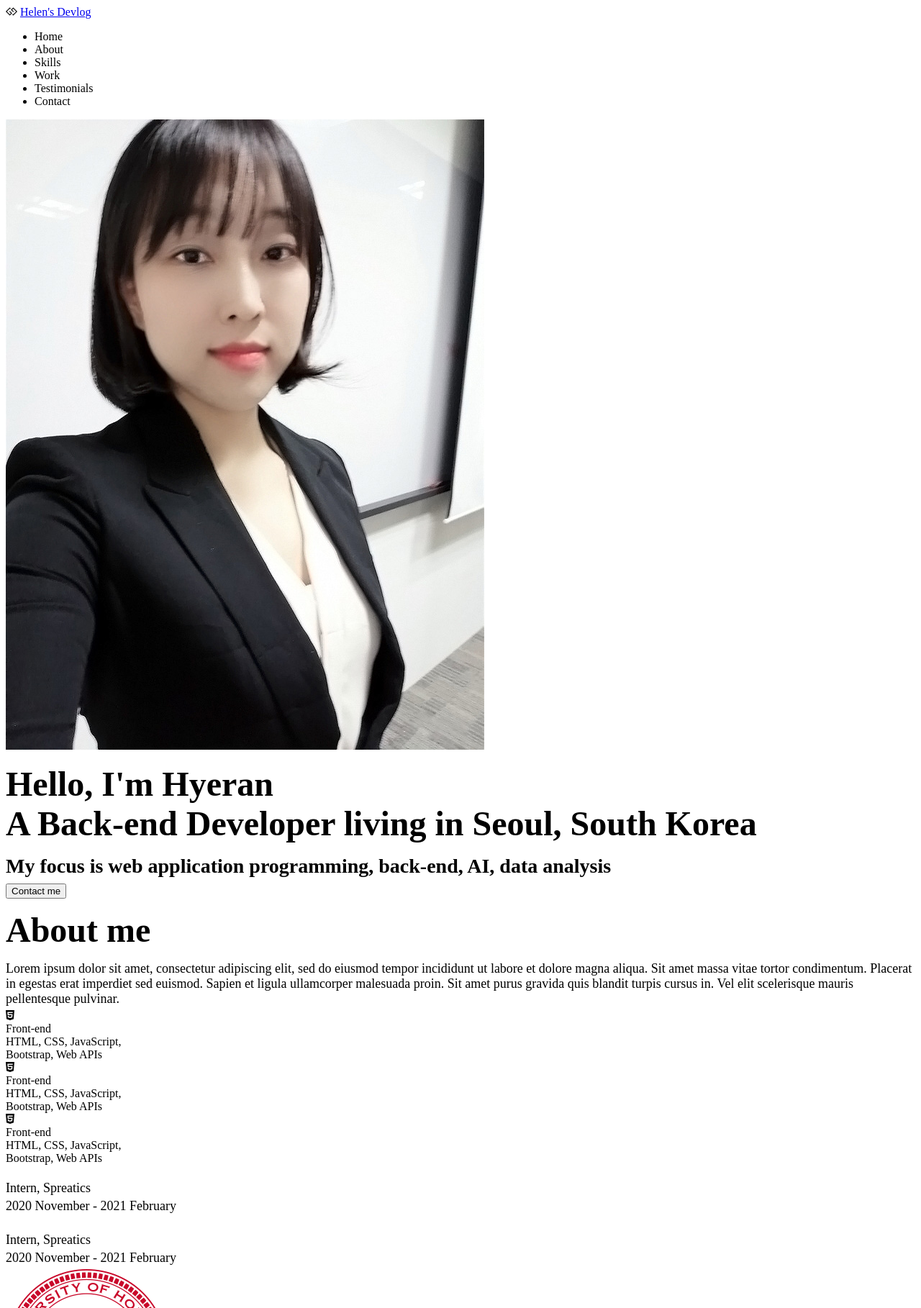
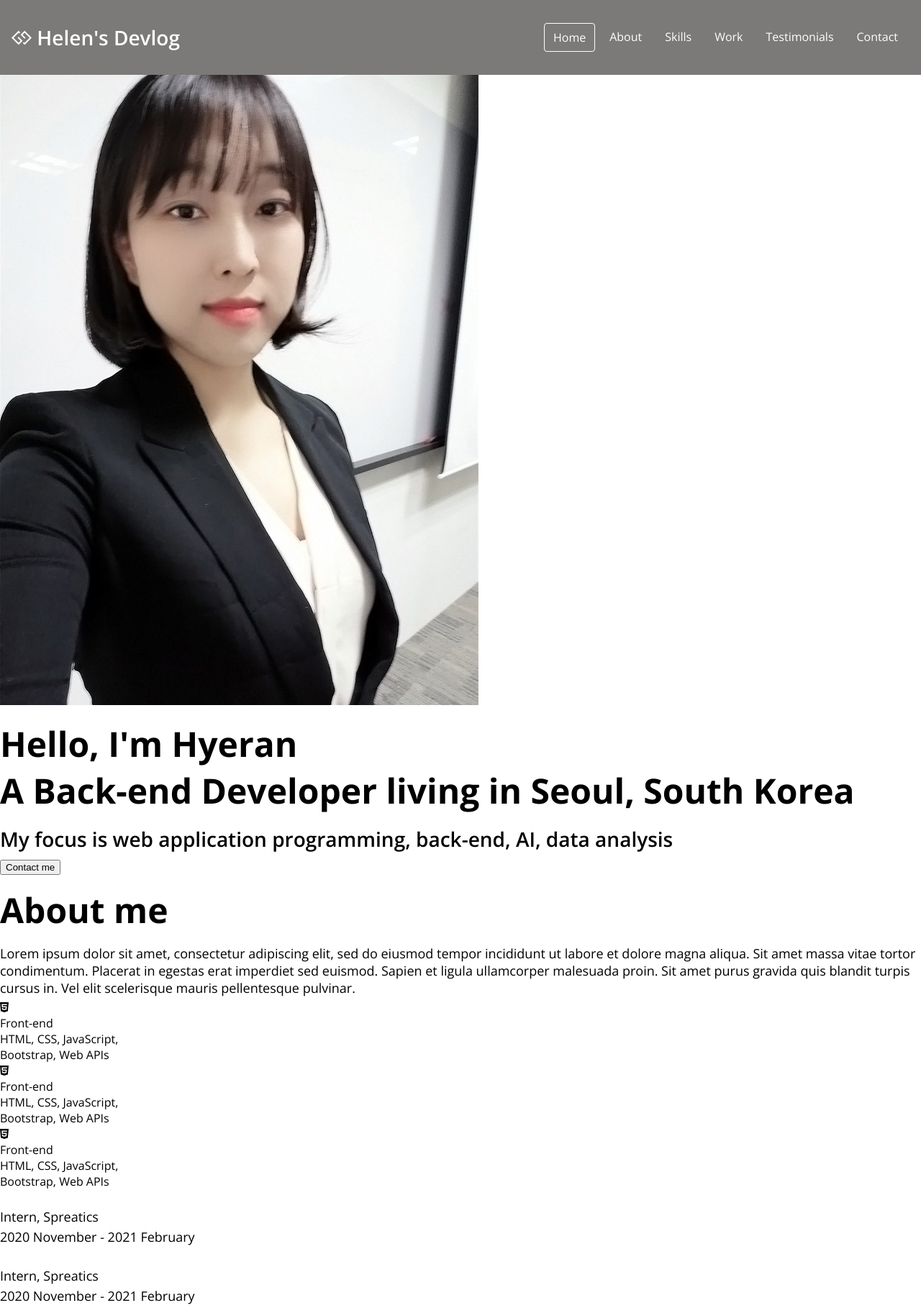
Before and after one commit to hpark3/Web, a PHP site: page / in a window 1280 px wide. Shown: the top 1818 px of the page at 72% size. Run offline with PHP 8.4, Linux system fonts and the light colour scheme; some libraries are stand-ins or nearby versions.

Commit message:
css: navbar

```diff
--- a/index.html
+++ b/index.html
@@ -22,8 +22,8 @@
             <a href="#">Helen's Devlog</a>
         </div>
         <div class="navbar__menu">
-            <ul class="navbar__menu__list">
-                <li class="navbar__menu__item">Home</li>
+            <ul class="navbar__menu">
+                <li class="navbar__menu__item active">Home</li>
                 <li class="navbar__menu__item">About</li>
                 <li class="navbar__menu__item">Skills</li>
                 <li class="navbar__menu__item">Work</li>
--- a/style.css
+++ b/style.css
@@ -28,11 +28,29 @@
     --weight-regular: 400;
 
     /* Size */
+    --size-border-radius: 4px;
 }
   /* Universal tags */
   *{
     box-sizing: border-box;
   }
+
+  body{
+    font-family: 'Open Sans', sans-serif;
+    margin: 0;
+    cursor: default;
+  }
+
+  a{
+      text-decoration: none;
+      color: var(--color-white);
+  }
+
+  ul{
+      list-style: none;
+      padding-left: 0;
+  }
+
   /* border-box: box-sizing 속성을 border-box로 지정하면  테두리를 포함한 크기를 지정할 수 있기 때문에 예측 용이.
   즉, 패딩을 줬을 때 높이와 너비가 그 패딩을 포함했을 때도 동일한 높이와 너비가 되도록 함.  */
 
@@ -65,3 +83,37 @@
     color: var(--color-black);
     margin: 4px 0;
   }
+
+  /* Navbar */
+  #navbar{
+    display: flex;
+    justify-content: space-between;
+    background-color: var(--color-light-grey);
+    align-items: center;
+    color: var(--color-white);
+    padding: 16px;
+  }
+
+  .navbar__menu{
+      display: flex;
+  }
+
+  .navbar__logo{
+      font-size: var(--font-medium);
+      font-weight: var(--weight-semi-bold);
+  }
+
+  .navbar__menu__item{
+      padding: 8px 12px;
+      margin: 0 4px;
+      cursor: pointer;
+      border-radius: var(--size-border-radius);
+  }
+
+  .navbar__menu__item.active{
+      border: 1px solid var(--color-white);
+  }
+
+  .navbar__menu__item:hover{
+      background-color: var(--color-dark-grey);
+  }
```
